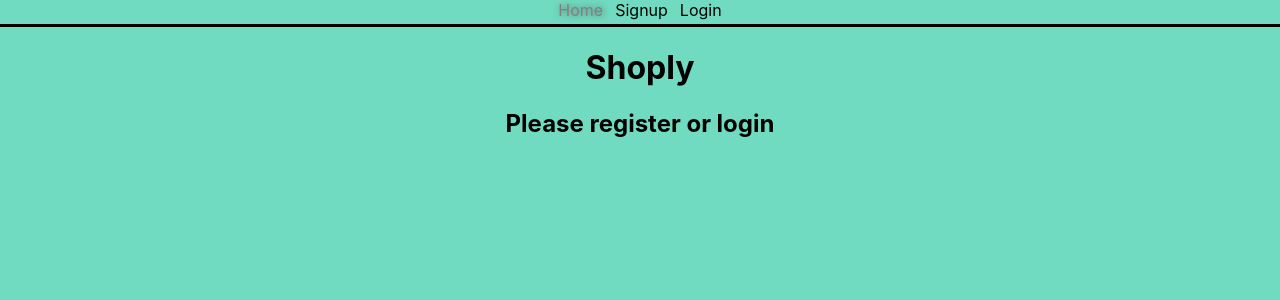
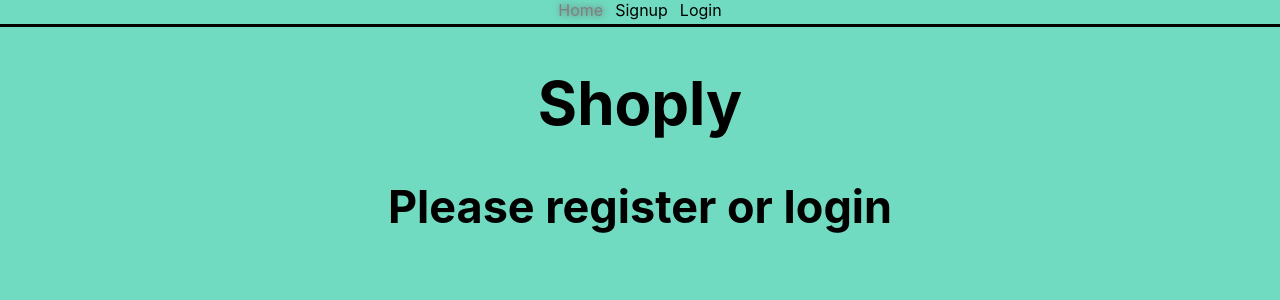
Before and after one commit to Jonathan-Hollingsworth/capstone_project, a React (Create React App) app in the folder frontend/: page / in a window 1280 px wide. Shown: the top 300 px of the page. Built offline with nearby package versions, Linux system fonts and the light colour scheme; no server answers.

Commit message:
Added styling potential for Home

```diff
--- /dev/null
+++ b/frontend/src/Home.css
@@ -0,0 +1,3 @@
+.home {
+    font-size: 30px;
+}
--- a/frontend/src/Home.js
+++ b/frontend/src/Home.js
@@ -1,20 +1,21 @@
 import React, {useContext} from "react";
 import { DataContext } from "./Context";
+import "./Home.css"
 
 function Home() {
     const {user} = useContext(DataContext)
 
     if(user.username){
         return (
-            <div>
+            <div className="home">
                 <h1>Shoply</h1>
-                <h2>Welcome {user.username}</h2>
+                <h2>Welcome "{user.username}"</h2>
             </div>
         )
     } //If user is currently logged in
 
     return (
-        <div>
+        <div className="home">
             <h1>Shoply</h1>
             <h2>Please register or login</h2>
         </div>
```
